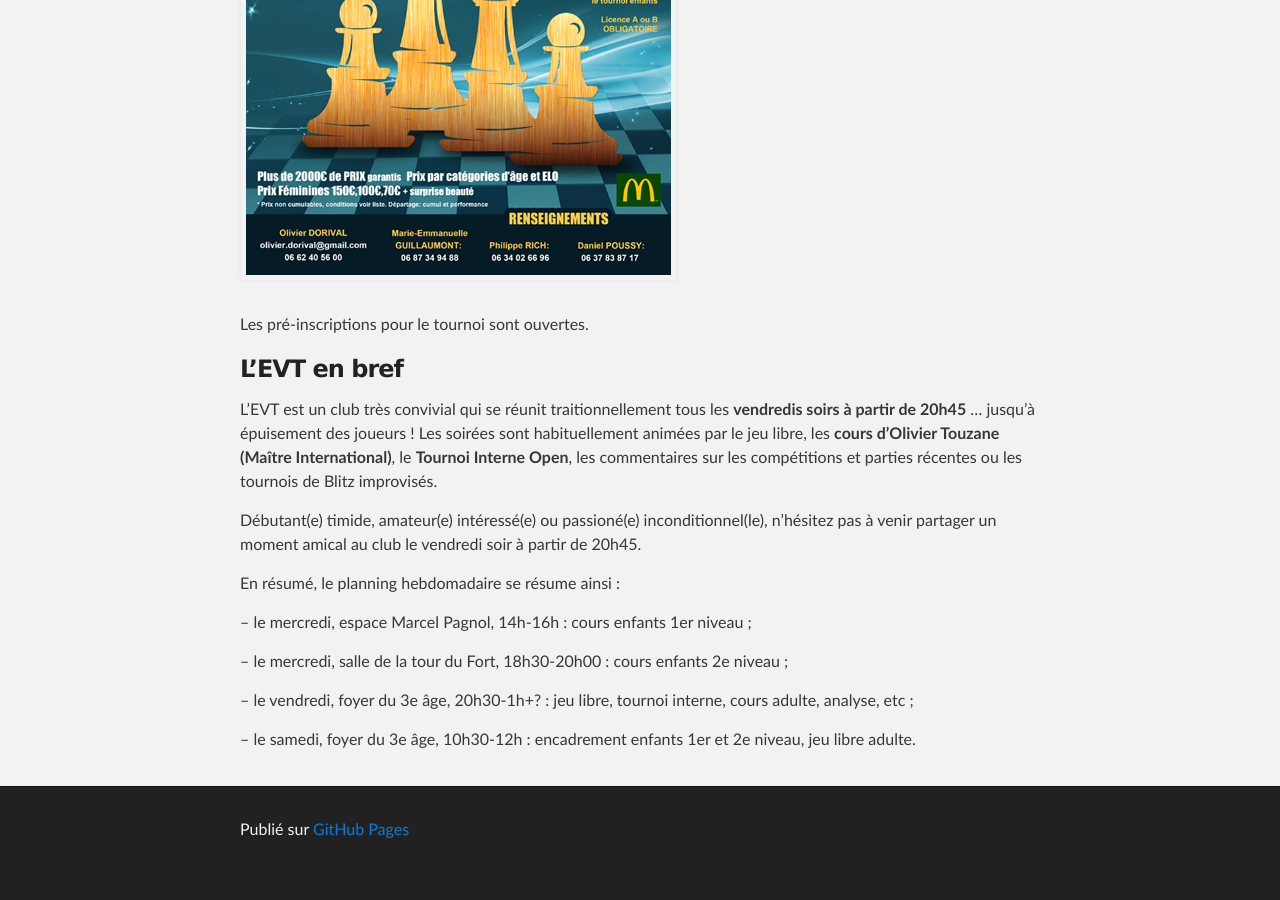
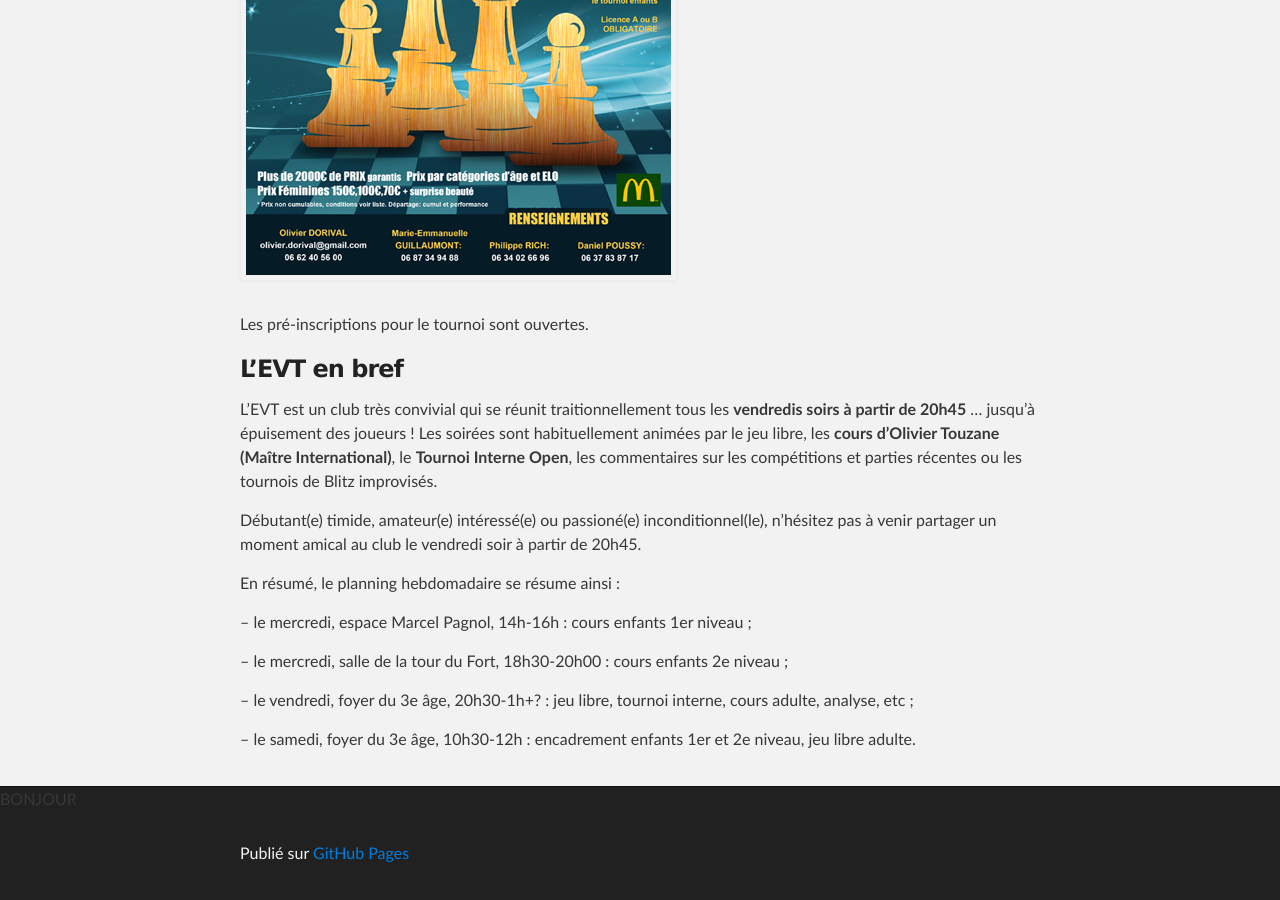
Before and after one commit to echiquier-villeneuve-tolosane/echiquier-villeneuve-tolosane.github.io, a Jekyll site: the page built from index.md, in a window 1280 px wide and 900 px high, scrolled down 668 px. Built offline with Jekyll 4.4.1, drawn with Linux system fonts in a browser that asks for light colours; nearby versions of some CDN libraries; before the commit the page ends 1544 px from its top, so only the background shows below that.

Commit message:
Update home.html

```diff
--- a/_layouts/home.html
+++ b/_layouts/home.html
@@ -39,6 +39,9 @@
         {{ content }}
       </section>
     </div>
+    <div>
+      BONJOUR
+    </div>
 
     {% include footer.html %}
 
```
